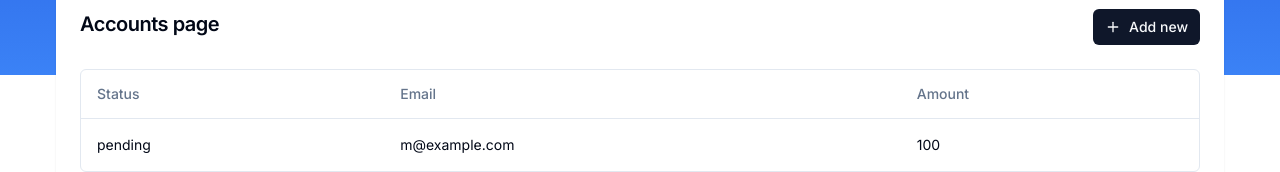
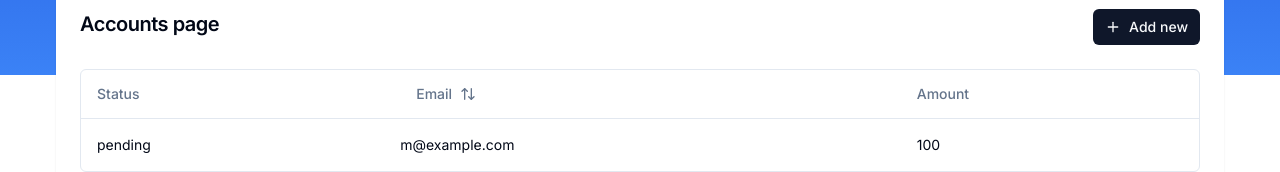
Before and after one commit to matan3sh/riseapp, a Next.js app: page /accounts in a window 1280 px wide. Shown: the part 281-453 px from the top of the page. Built offline with nearby package versions, Linux system fonts and the light colour scheme; no server answers; what drizzle-zod, hono would draw is missing.

Commit message:
Add Data Table Sorting Ability

```diff
--- a/app/(dashboard)/accounts/columns.ts
+++ b/app/(dashboard)/accounts/columns.tsx
@@ -1,6 +1,8 @@
 'use client'
 
+import { Button } from '@/components/ui/button'
 import { ColumnDef } from '@tanstack/react-table'
+import { ArrowUpDown } from 'lucide-react'
 
 export type Payment = {
   id: string
@@ -16,7 +18,17 @@
   },
   {
     accessorKey: 'email',
-    header: 'Email',
+    header: ({ column }) => {
+      return (
+        <Button
+          variant="ghost"
+          onClick={() => column.toggleSorting(column.getIsSorted() === 'asc')}
+        >
+          Email
+          <ArrowUpDown className="ml-2 h-4 w-4" />
+        </Button>
+      )
+    },
   },
   {
     accessorKey: 'amount',
--- a/components/data-table.tsx
+++ b/components/data-table.tsx
@@ -2,11 +2,14 @@
 
 import {
   ColumnDef,
+  SortingState,
   flexRender,
   getCoreRowModel,
   getPaginationRowModel,
+  getSortedRowModel,
   useReactTable,
 } from '@tanstack/react-table'
+import * as React from 'react'
 
 import { Button } from '@/components/ui/button'
 import {
@@ -27,11 +30,17 @@
   columns,
   data,
 }: DataTableProps<TData, TValue>) {
+  const [sorting, setSorting] = React.useState<SortingState>([])
   const table = useReactTable({
     data,
     columns,
     getCoreRowModel: getCoreRowModel(),
     getPaginationRowModel: getPaginationRowModel(),
+    onSortingChange: setSorting,
+    getSortedRowModel: getSortedRowModel(),
+    state: {
+      sorting,
+    },
   })
 
   return (
```
